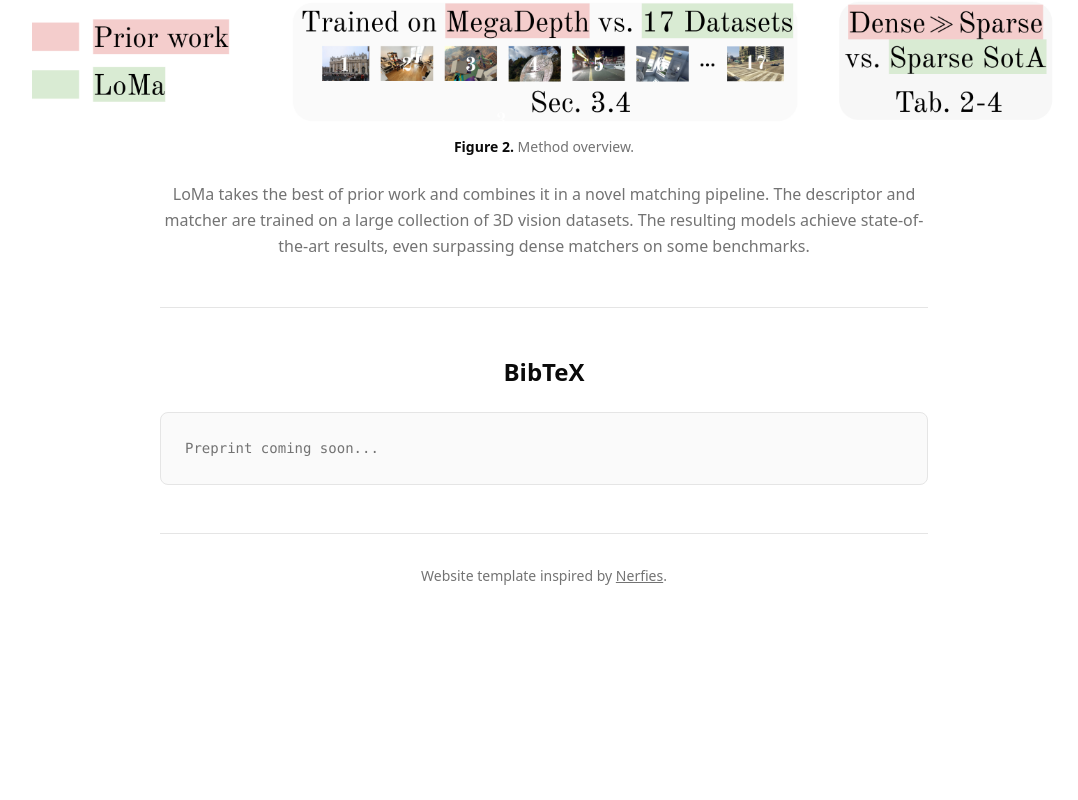
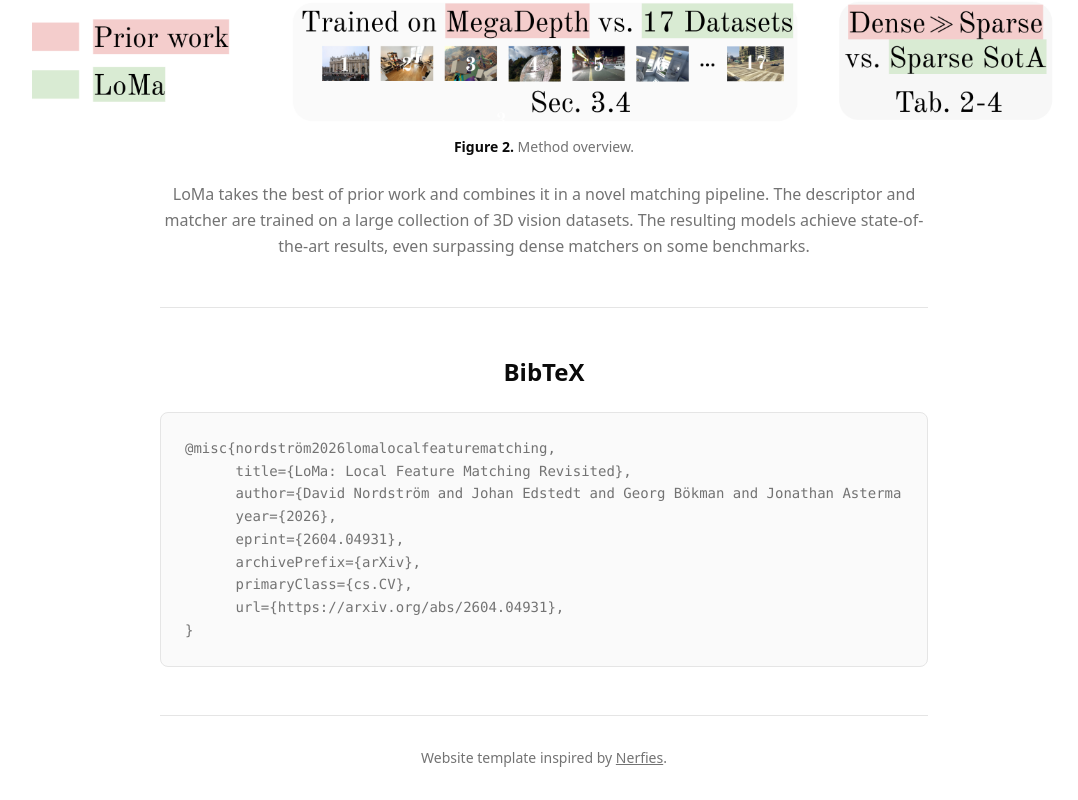
Before and after one commit to davnords/portfolio-website, a Next.js app: page /loma in a window 1280 px wide. Shown: the part 2073-2873 px from the top of the page, without its empty margins (96-1174 px from the left). Before the commit the page ends 2691 px from the top, so only its background shows below. Built offline with nearby package versions, Linux system fonts and the light colour scheme.

Commit message:
update arxiv

```diff
--- a/src/app/loma/page.tsx
+++ b/src/app/loma/page.tsx
@@ -31,17 +31,19 @@ const affiliations = [
 
 const links = [
   { label: "Paper", icon: FileTextIcon, href: "/papers/LoMa.pdf" },
-  { label: "arXiv", icon: ExternalLinkIcon, href: "https://arxiv.org/abs/TBD" },
+  { label: "arXiv", icon: ExternalLinkIcon, href: "https://arxiv.org/abs/2604.04931" },
   { label: "GitHub", icon: ExternalLinkIcon, href: "http://github.com/davnords/loma" },
 ]
 
-// const bibtex = `@article{nordstrom2025loma,
-//   title     = {LoMa: Local Feature Matching Revisited},
-//   author    = {Nordström, David},
-//   journal   = {arXiv preprint},
-//   year      = {2025},
-// }`
-const bibtex = `Preprint coming soon...`
+const bibtex = `@misc{nordström2026lomalocalfeaturematching,
+      title={LoMa: Local Feature Matching Revisited},
+      author={David Nordström and Johan Edstedt and Georg Bökman and Jonathan Astermark and Anders Heyden and Viktor Larsson and Mårten Wadenbäck and Michael Felsberg and Fredrik Kahl},
+      year={2026},
+      eprint={2604.04931},
+      archivePrefix={arXiv},
+      primaryClass={cs.CV},
+      url={https://arxiv.org/abs/2604.04931},
+}`
 
 export default function LoMaPage() {
   return (
```
